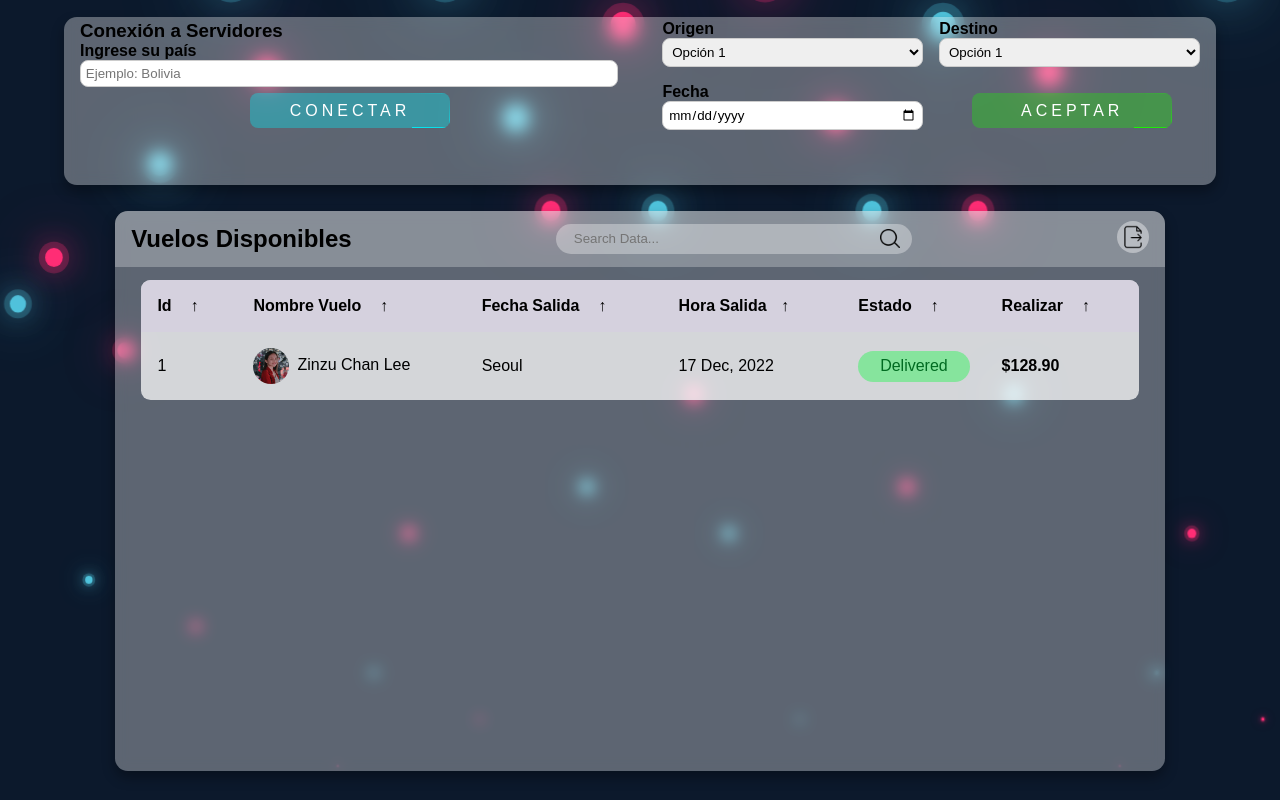
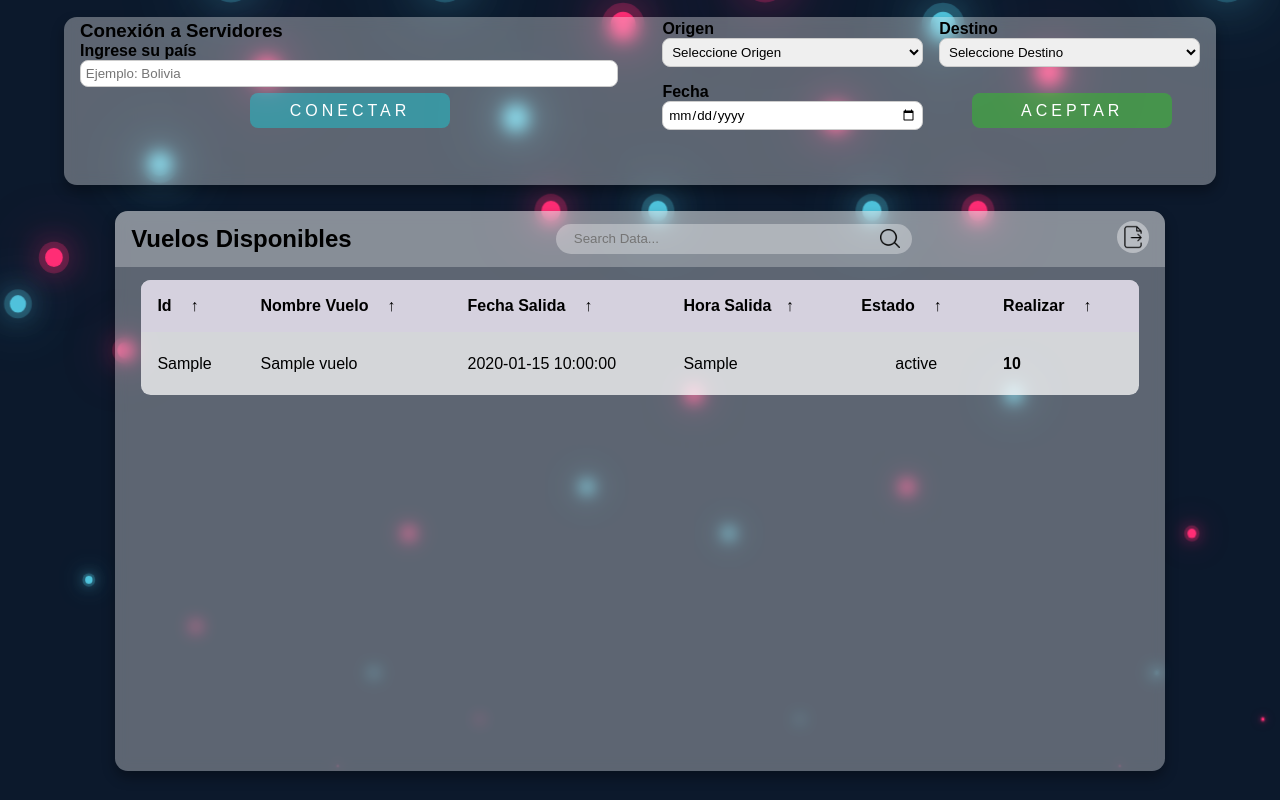
Before and after one commit to MishelBravo/VectorSync, a Flask app: template templates/index.html in a window 1280 px wide. Run offline with Flask 3, Linux system fonts and the light colour scheme; the template is opened without the code that fills it: most values are stand-ins (such as "Sample title", 1, 10 or a date in 2020).

Commit message:
Implementación de Busquedas para vuelos e Implementación de Elección se servidor

```diff
--- a/main.py
+++ b/main.py
@@ -1,64 +1,33 @@
 from flask import Flask, request, jsonify, render_template
 import mysql.connector
-import firebase_admin
-from firebase_admin import credentials, firestore
-import time
-import threading
+from mysql.connector import Error
 
-app = Flask(__name__, template_folder="templates")  # 🟢 Define la carpeta de templates
+app = Flask(__name__)
 
-# 🔹 Inicializar Firebase.
-try:
-    cred = credentials.Certificate("key.json")  # Asegúrate de tener el archivo key.json
-    firebase_admin.initialize_app(cred)
-    db_firestore = firestore.client()
-    print("✅ Conectado a Firebase correctamente.")
-except Exception as e:
-    print(f"❌ Error al conectar con Firebase: {e}")
+# Conexión global a la base de datos
+db_connection = None
+query_executed = False
 
-# 🔹 Conectar a ambas bases de datos MySQL
-def connect_to_mysql(database_name):
+def connect_to_dbA():
+    global db_connection
     try:
-        conn = mysql.connector.connect(
-            host="localhost",   # Dirección del servidor MySQL
-            user="root",        # Usuario de MySQL
-            password="admin",   # Contraseña de MySQL
-            database=database_name  # Nombre de la base de datos (dbaeropuerto_a o dbaeropuerto_c)
-        )
-        return conn
-    except mysql.connector.Error as err:
-        print(f"❌ Error al conectar con MySQL ({database_name}): {err}")
+        # Solo conectar si no hay una conexión activa
+        if db_connection is None or not db_connection.is_connected():
+            db_connection = mysql.connector.connect(
+                host="localhost",
+                user="root",
+                password="admin",
+                database="db_aeropuerto_a"
+            )
+            if db_connection.is_connected():
+                print("🔌 Conectado a db_aeropuerto_a en MySQL")
+        return db_connection
+    except Error as err:
+        print(f"❌ Error al conectar con db_aeropuerto_a: {err}")
         return None
 
-# Crear conexiones simultáneas
-conn_mysql_a = connect_to_mysql("dbaeropuerto_a")  # Base de datos en Norteamérica (asumido)
-conn_mysql_c = connect_to_mysql("dbaeropuerto_c")  # Base de datos en Sudamérica
-# Firebase debe estar en Europa
-firebase_db = None  # Firebase no necesita conexión en este caso.
 
-# 🔹 Implementación de Relojes Vectoriales para sincronización
-vector_clock = {"dbaeropuerto_a": 0, "dbaeropuerto_b": 0, "dbaeropuerto_c": 0}
-
-# 🔹 Función para sincronizar datos entre servidores
-def sync_data():
-    while True:
-        # Simulación de sincronización cada 5 segundos
-        time.sleep(5)
-        print("🔄 Sincronizando datos entre servidores...")
-
-        # Incrementar el reloj vectorial
-        vector_clock["dbaeropuerto_a"] += 1
-        vector_clock["dbaeropuerto_b"] += 1
-        vector_clock["dbaeropuerto_c"] += 1
-
-        print(f"🕒 Estado del Reloj Vectorial: {vector_clock}")
-
-# Ejecutar sincronización en un hilo aparte
-sync_thread = threading.Thread(target=sync_data)
-sync_thread.daemon = True
-sync_thread.start()
-
-# 🔹 Diccionario actualizado de países por continente
+# Diccionario actualizado de países por continente
 countries = {
     "África": [
         "Argelia", "Angola", "Benín", "Botsuana", "Burkina Faso", "Burundi", "Cabo Verde",
@@ -86,11 +55,11 @@
         "Países Bajos", "Polonia", "Portugal", "Reino Unido", "República Checa", "Rumanía", "San Marino", "Serbia",
         "Suecia", "Suiza", "Ucrania"
     ],
-    "América del Sur": [
+    "Sudamérica": [
         "Argentina", "Bolivia", "Brasil", "Chile", "Colombia", "Ecuador", "Guyana", "Paraguay", "Perú", "Surinam",
         "Uruguay", "Venezuela"
     ],
-    "América del Norte": [
+    "Norteamérica": [
         "Canadá", "Estados Unidos", "México"
     ],
     "Oceanía": [
@@ -102,33 +71,24 @@
     ]
 }
 
-# Función que determina el servidor más cercano según el país
-def get_server_for_country(country):
-    # Recorremos el diccionario de países por continente
-    for continent, countries_list in countries.items():
-        if country in countries_list:
-            # Si el país está en América del Norte, usa dbaeropuerto_a
-            if continent == "América del Norte":
-                return "Conectando a dbaeropuerto_a (MySQL) en América del Norte"
-            # Si el país está en América del Sur, usa dbaeropuerto_c
-            elif continent == "América del Sur":
-                return "Conectando a dbaeropuerto_c (MySQL) en América del Sur"
-            # Si el país está en Europa, usa dbaeropuerto_b
-            elif continent == "Europa":
-                return "Conectando a dbaeropuerto_b (Firebase) en Europa"
-            # Si el país no está en los continentes definidos
-            else:
-                return "No hay servidor disponible para este continente"
 
-    # Si el país no se encuentra en ninguna lista de continentes
-    return "País no reconocido"
+# Ruta principal para mostrar la página
+@app.route('/')
+def home():
+    results = execute_query_and_print()  # Ejecuta la consulta para obtener los resultados
+    airports = {  # Crear un diccionario de aeropuertos de origen y destino
+        "origen": [],
+        "destino": []
+    }
 
-# Ejemplo de uso
-country_input = "España"  # Ejemplo de país
-server_connection = get_server_for_country(country_input)
-print(server_connection)
+    # Llenar los aeropuertos de origen y destino
+    for result in results:
+        airports["origen"].append(result['Descripcion_Aeropuerto_Origen'])
+        airports["destino"].append(result['Descripcion_Aeropuerto_Destino'])
 
-# 🔹 Ruta para determinar la base de datos a utilizar
+    return render_template('index.html', airports=airports)  # Pasar los datos a index.html
+
+
 @app.route('/connect', methods=['POST'])
 def connect():
     country = request.json.get('country')
@@ -143,30 +103,135 @@
     response = {"message": ""}
 
     # Determinar a qué servidor conectar
-    if continent == "Europa":
-        response["message"] = f"Conectado a Firebase dbaeropuerto_b (Europa)."
-    elif continent == "Asia":
-        response["message"] = f"Conectado a Firebase dbaeropuerto_b (Asia)."
-    elif continent == "América del Sur":
-        if conn_mysql_c:
-            response["message"] = f"Conectado a la base de datos dbaeropuerto_c (Sudamérica) (MySQL)."
-    elif continent == "América del Norte":
-        if conn_mysql_a:
-            response["message"] = f"Conectado a la base de datos dbaeropuerto_a (Norteamérica) (MySQL)."
-    elif continent == "África":
-        response["message"] = f"Conectado a la base de datos dbaeropuerto_a (África)Norteamérica(MySQL)."
-    elif continent == "Antártida":
-        response["message"] = f"No hay servidores disponibles para la Antártida."
+    if continent in ["Europa", "Asia", "África"]:
+        # Conectar a MySQL (dbaeropuerto_a)
+        response["message"] = f"Conectado a dbaeropuerto_a en (MYSQL-Europa) ({continent})."
+        connect_to_dbA()  # Conectar a dbaeropuerto_a
+
+    elif continent == "Norteamérica":
+        # Conectar a Firebase (dbaeropuerto_b)
+        response["message"] = "Conectado a dbaeropuerto_b en Firebase (Norteamérica)."
+        connect_to_dbA()  # Conectar a dbaeropuerto_b
+
+    elif continent == "Sudamérica":
+        # Conectar a MySQL (dbaeropuerto_c)
+        response["message"] = "Conectado a dbaeropuerto_c en MySQL (Sudamérica)."
+        connect_to_dbA()  # Conectar a dbaeropuerto_c
+
     else:
-        return jsonify({"message": "País no encontrado. Verifica el nombre."}), 400
-
+        response["message"] = "No hay servidores disponibles para este continente."
 
     return jsonify(response)
 
-# Ruta principal para mostrar la página
-@app.route('/')
-def home():
-    return render_template('index.html')  # 🟢 Retorna el archivo index.html
+
+# Ejecutar la consulta
+def execute_query_and_print():
+    try:
+        if db_connection is None or not db_connection.is_connected():
+            print("🔌 Intentando conectar a la base de datos...")
+            connect_to_dbA()  # Conectar a la base de datos si no está conectado
+
+        cursor = db_connection.cursor(dictionary=True)
+        # Nueva consulta con JOINs
+        query = """
+        SELECT
+            rc.idRutaComercial,
+            aeo.descripcion AS Descripcion_Aeropuerto_Origen,
+            aed.descripcion AS Descripcion_Aeropuerto_Destino
+        FROM
+            RutaComercial rc
+        JOIN
+            Aeropuerto aeo ON rc.fk_idAeropuertoOrigen = aeo.idAeropuerto
+        JOIN
+            Aeropuerto aed ON rc.fk_idAeropuertoDestino = aed.idAeropuerto;
+        """
+        print(f"Ejecutando consulta: {query}")
+        cursor.execute(query)
+        results = cursor.fetchall()  # Obtener todos los resultados de la consulta
+        print(f"Resultados obtenidos: {results}")  # Imprimir los resultados
+
+        cursor.close()  # Cerrar el cursor después de la consulta
+        return results  # Devolver los resultados para la respuesta
+    except Error as err:
+        print(f"❌ Error al ejecutar la consulta: {err}")
+        return []
+
+
+#----------------------------------------------------------------------------------------------------------------------------------------------
+@app.route('/buscar_vuelos', methods=['POST'])
+def buscar_vuelos():
+    data = request.get_json()
+    origen = data['origin']
+    destino = data['destination']
+    fecha = data['date']
+
+    conn = connect_to_dbA()
+    cursor = conn.cursor(dictionary=True)
+
+    query = """
+        SELECT
+            v.idVuelo,
+            v.fechaSalida,
+            v.horaSalida,
+            v.estado,
+            a1.descripcion AS Origen,
+            a2.descripcion AS Destino,
+            al.nombreAerolinea,
+            av.nombreAvion,
+            av.tipoAvion
+        FROM Vuelo v
+        JOIN RutaComercial r ON v.RutaComercial_idRutaComercial = r.idRutaComercial
+        JOIN Aeropuerto a1 ON r.fk_idAeropuertoOrigen = a1.idAeropuerto
+        JOIN Aeropuerto a2 ON r.fk_idAeropuertoDestino = a2.idAeropuerto
+        JOIN Aerolinea al ON v.Aerolinea_idAerolinea = al.idAerolinea
+        JOIN Avion av ON v.Avion_idAvion = av.idAvion
+        WHERE
+            a1.descripcion = %s
+            AND a2.descripcion = %s
+            AND v.fechaSalida = %s;
+    """
+
+    cursor.execute(query, (origen, destino, fecha))
+    vuelos = cursor.fetchall()
+
+    conn.close()
+
+    # Convertir los datos a texto o formato adecuado para pasar al frontend
+    vuelos_texto = []
+    for vuelo in vuelos:
+        vuelo_data = {
+            'idVuelo': vuelo['idVuelo'],
+            'fechaSalida': str(vuelo['fechaSalida']),
+            'horaSalida': str(vuelo['horaSalida']),
+            'estado': vuelo['estado'],
+            'origen': vuelo['Origen'],
+            'destino': vuelo['Destino'],
+            'nombreAerolinea': vuelo['nombreAerolinea'],
+            'nombreAvion': vuelo['nombreAvion'],
+            'tipoAvion': vuelo['tipoAvion']
+        }
+        vuelos_texto.append(vuelo_data)
+
+    # Enviar los datos como texto (JSON) o en formato plano si prefieres
+    return jsonify(vuelos_texto)
+
+
+#----------------------------------------------------------------------------------------------------------------------------------------------
+
+# Ejecutar la consulta al iniciar la aplicación y antes de cada solicitud
+@app.before_request
+def before_request():
+    global db_connection, query_executed  # Declarar las variables globales dentro de la función
+    # Asegurarse de que la base de datos esté conectada antes de cada solicitud
+    if db_connection is None or not db_connection.is_connected():
+        connect_to_dbA()
+
+    # Ejecutar la consulta solo la primera vez
+    if not query_executed:
+        print("🚀 Ejecutando consulta al iniciar la aplicación...")
+        execute_query_and_print()  # Llamar la función para ejecutar la consulta inmediatamente al inicio
+        query_executed = True  # Marcar la bandera como True para evitar ejecutar la consulta nuevamente
+
 
 if __name__ == '__main__':
     app.run(debug=True)
--- a/templates/index.html
+++ b/templates/index.html
@@ -55,10 +55,6 @@
                     <h4>Ingrese su país</h4>
                     <input type="text" id="country" placeholder="Ejemplo: Bolivia">
                     <button class="botton_Conectar" onclick="connectServer()">
-                        <span></span>
-                        <span></span>
-                        <span></span>
-                        <span></span>
                         Conectar
                     </button>
                     <!-- Modal (tarjeta emergente) -->
@@ -76,17 +72,21 @@
                     <div>
                         <label for="origin">Origen</label>
                         <select id="origin">
-                            <option value="opcion1">Opción 1</option>
-                            <option value="opcion2">Opción 2</option>
-                            <option value="opcion3">Opción 3</option>
+                            <option value="">Seleccione Origen</option>
+                            <!-- Llenar las opciones con los datos de los aeropuertos de origen -->
+                            {% for airport in airports['origen'] %}
+                                <option value="{{ airport }}">{{ airport }}</option>
+                            {% endfor %}
                         </select>
                     </div>
                     <div>
                         <label for="destination">Destino</label>
                         <select id="destination">
-                            <option value="opcion1">Opción 1</option>
-                            <option value="opcion2">Opción 2</option>
-                            <option value="opcion3">Opción 3</option>
+                            <option value="">Seleccione Destino</option>
+                            <!-- Llenar las opciones con los datos de los aeropuertos de destino -->
+                            {% for airport in airports['destino'] %}
+                                <option value="{{ airport }}">{{ airport }}</option>
+                            {% endfor %}
                         </select>
                     </div>
                 </div>
@@ -97,10 +97,6 @@
                     </div>
                     <div>
                         <button class="botton_AceptarBu" onclick="accept()">
-                            <span></span>
-                            <span></span>
-                            <span></span>
-                            <span></span>
                             Aceptar
                         </button>
                     </div>
@@ -122,7 +118,7 @@
                     <input type="checkbox" id="export-file">
                     <div class="export__file-options">
                         <label>Export As &nbsp; &#10140;</label>
-                        <label for="export-file" id="toPDF">PDF <img src="/static/images/json.png" alt=""></label>
+                        <label for="export-file" id="toPDF">PDF <img src="/static/images/pdf.png" alt=""></label>
                         <label for="export-file" id="toJSON">JSON <img src="/static/images/json.png" alt=""></label>
                         <label for="export-file" id="toCSV">CSV <img src="/static/images/csv.png" alt=""></label>
                         <label for="export-file" id="toEXCEL">EXCEL <img src="/static/images/excel.png" alt=""></label>
@@ -142,16 +138,16 @@
                         </tr>
                     </thead>
                     <tbody>
+                        {% for vuelo in vuelos %}
                         <tr>
-                            <td> 1 </td>
-                            <td> <img src="/static/images/Zinzu Chan Lee.jpg" alt="">Zinzu Chan Lee</td>
-                            <td> Seoul </td>
-                            <td> 17 Dec, 2022 </td>
-                            <td>
-                                <p class="status delivered">Delivered</p>
-                            </td>
-                            <td> <strong> $128.90 </strong></td>
+                            <td>{{ vuelo.idVuelo }}</td>
+                            <td>{{ vuelo.nombreVuelo }}</td>
+                            <td>{{ vuelo.fechaSalida }}</td>
+                            <td>{{ vuelo.horaSalida }}</td>
+                            <td><p class="status">{{ vuelo.estado }}</p></td>
+                            <td><strong>{{ vuelo.precio }}</strong></td>
                         </tr>
+                        {% endfor %}
                     </tbody>
                 </table>
             </section>
@@ -170,6 +166,7 @@
                 // Mostrar el mensaje en el modal
                 document.getElementById("modal-message").innerText = data.message;
                 showModal(); // Muestra el modal
+
             })
             .catch(error => {
                 console.error("Error:", error);
@@ -184,7 +181,45 @@
             document.getElementById("modal").style.display = "none"; // Cierra el modal
         }
 
+        function accept() {
+            let origin = document.getElementById("origin").value;
+            let destination = document.getElementById("destination").value;
+            let date = document.getElementById("date").value;
+
+            // Imprimir los valores a la consola para verificar que se están obteniendo correctamente
+            console.log("Origen:", origin);
+            console.log("Destino:", destination);
+            console.log("Fecha:", date);
+
+            fetch('/buscar_vuelos', {
+                method: 'POST',
+                headers: { 'Content-Type': 'application/json' },
+                body: JSON.stringify({ origin: origin, destination: destination, date: date })
+            })
+            .then(response => response.json())
+            .then(data => {
+                let tableBody = document.querySelector(".table__body tbody");
+                tableBody.innerHTML = "";  // Limpiar tabla
+
+                console.log(data);  // Esto te mostrará todos los datos que recibes en la consola
+                data.forEach(flight => {
+                    let row = `<tr>
+                        <td>${flight.idVuelo}</td>
+                        <td>${flight.origen} - ${flight.destino}</td>
+                        <td>${flight.fechaSalida}</td>
+                        <td>${flight.horaSalida}</td>
+                        <td><p class="status">${flight.estado}</p></td>
+                    </tr>`;
+                    tableBody.innerHTML += row;
+                });
+            })
+            .catch(error => console.error("Error:", error));
+        }
+
+
+
     </script>
-    <script src="script.js"></script>
+
+    <script src="/static/js/script.js"></script>
 </body>
 </html>
```
Also changed, not shown: dbA.py (added, +16 -0 lines), dbB.py (added, +13 -0 lines), dbC.py (added, +16 -0 lines), static/js/script.js (renamed from static/script.js, +0 -11 lines).
